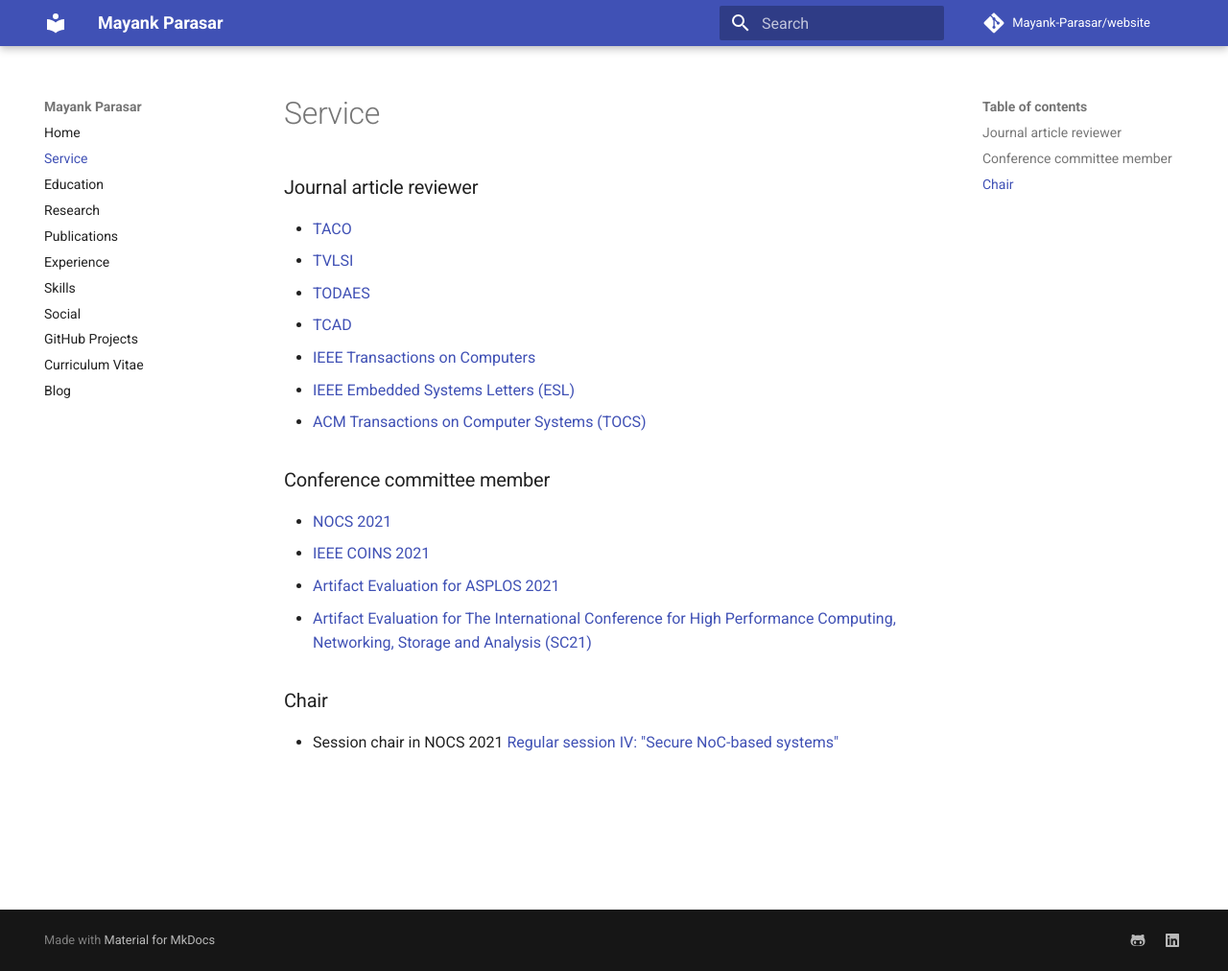
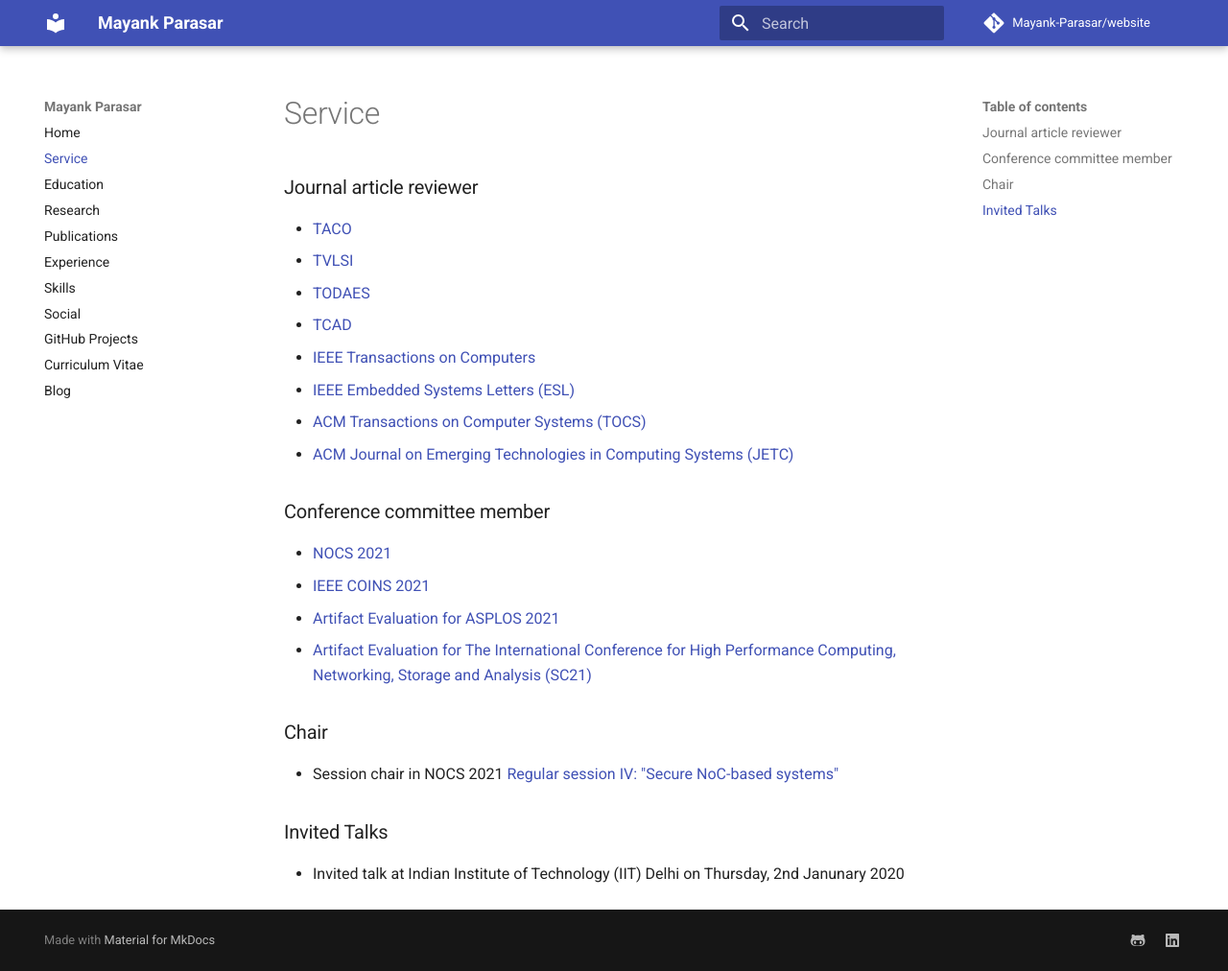
Before and after one commit to Mayank-Parasar/website, an MkDocs documentation site: the page built from docs/service.md, in a window 1280 px wide and 1012 px high. Shown: the whole window at 96% size. Built offline with MkDocs 1.6.1 and Material for MkDocs 9.7.7, drawn with Linux system fonts in a browser that asks for light colours; comment, search, counter and statistics services are not loaded.

Commit message:
updated the website with more updates

```diff
--- a/docs/service.md
+++ b/docs/service.md
@@ -6,6 +6,7 @@
 * <a href="https://www.computer.org/csdl/journal/tc">IEEE Transactions on Computers</a>
 * <a href="https://ieee-ceda.org/publication/ieee-embedded-systems-letters-esl">IEEE Embedded Systems Letters (ESL)</a>
 * <a href="https://dl.acm.org/journal/tocs">ACM Transactions on Computer Systems (TOCS)</a>
+* <a href="https://dl.acm.org/journal/jetc">ACM Journal on Emerging Technologies in Computing Systems (JETC)</a>
 
 
 ### Conference committee member
@@ -16,3 +17,6 @@
 
 ### Chair
 * Session chair in NOCS 2021 <a href="https://nocs2021.github.io/program.html">Regular session IV: "Secure NoC-based systems"</a>
+
+### Invited Talks
+* Invited talk at Indian Institute of Technology (IIT) Delhi on Thursday, 2nd Janunary 2020
```
